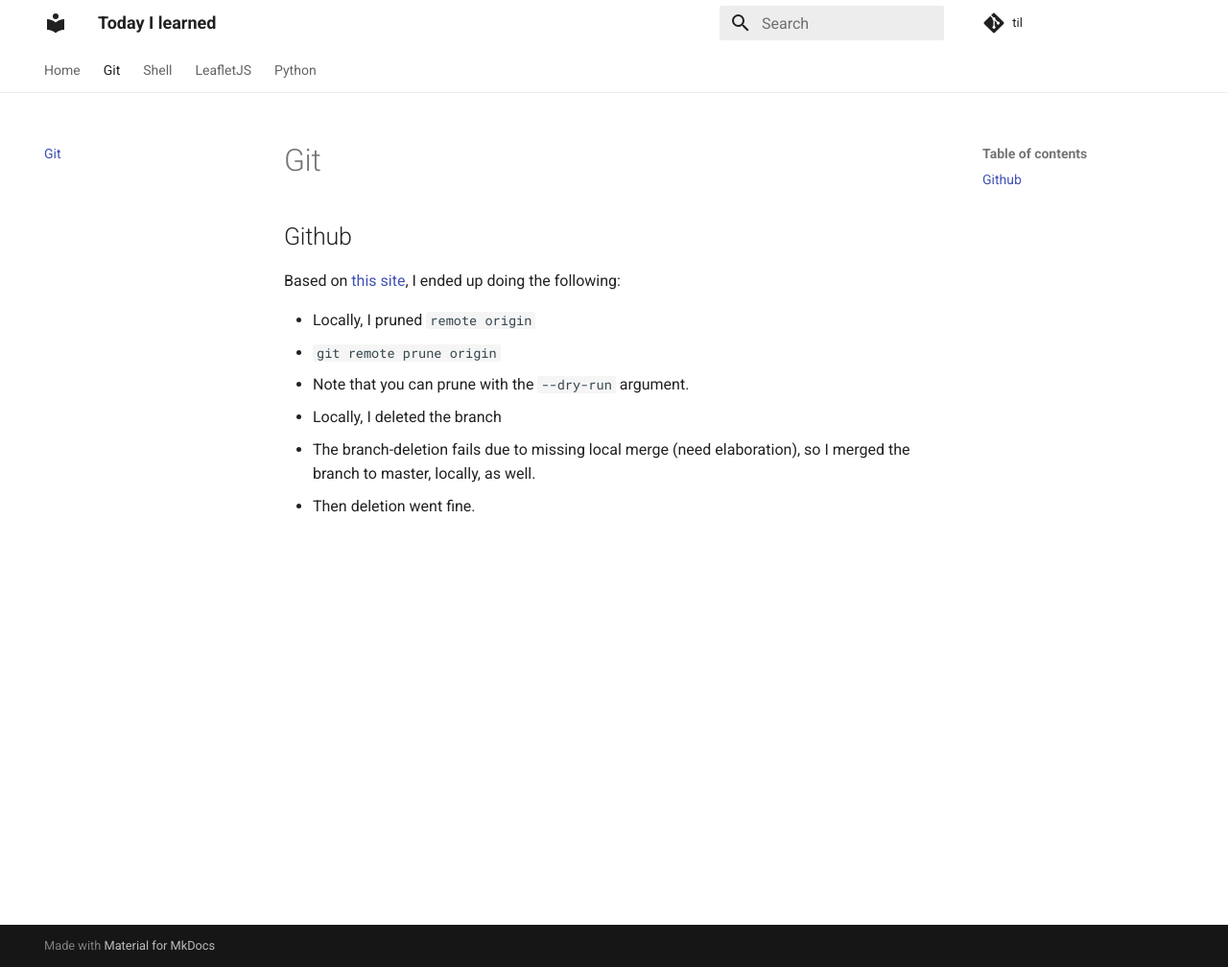
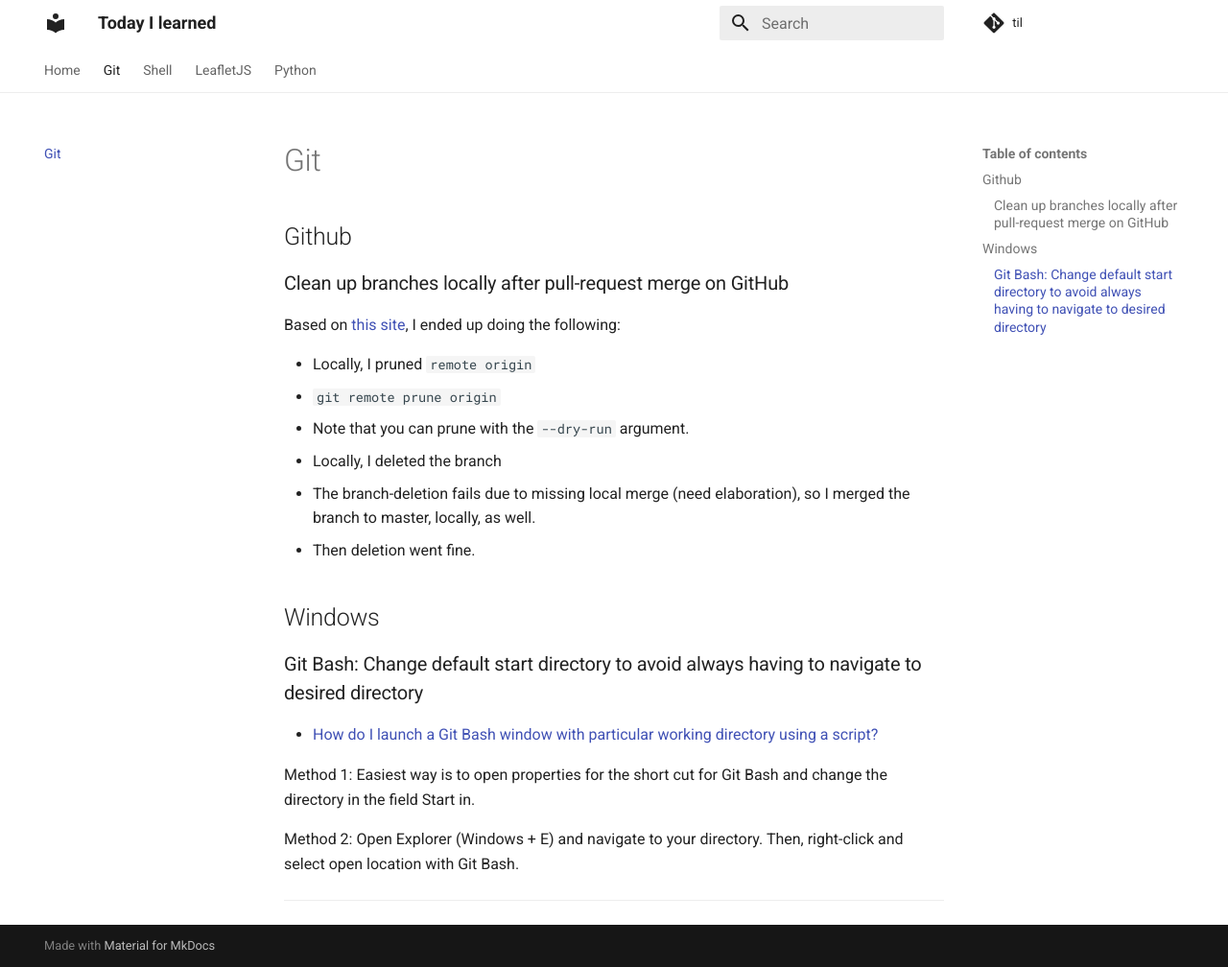
Before and after one commit to xidus/nts, an MkDocs documentation site: the page built from docs/git.md, in a window 1280 px wide and 1008 px high. Shown: the whole window at 96% size. Built offline with MkDocs 1.6.1 and Material for MkDocs 9.7.7, drawn with Linux system fonts in a browser that asks for light colours; comment, search, counter and statistics services are not loaded.

Commit message:
Update git.md

```diff
--- a/docs/git.md
+++ b/docs/git.md
@@ -1,6 +1,8 @@
 # Git
 
 ## Github
+
+### Clean up branches locally after pull-request merge on GitHub
 
 Based on [this site][clean-local-branches], I ended up doing the following:
 
@@ -12,3 +14,15 @@ Based on [this site][clean-local-branches], I ended up doing the following:
 * Then deletion went fine.
 
 [clean-local-branches]: http://www.fizerkhan.com/blog/posts/Clean-up-your-local-branches-after-merge-and-delete-in-GitHub.html
+
+## Windows
+
+### Git Bash: Change default start directory to avoid always having to navigate to desired directory
+
+*   [How do I launch a Git Bash window with particular working directory using a script?](https://stackoverflow.com/questions/19916670/how-do-i-launch-a-git-bash-window-with-particular-working-directory-using-a-scri)
+
+Method 1: Easiest way is to open properties for the short cut for Git Bash and change the directory in the field Start in.
+
+Method 2: Open Explorer (Windows + E) and navigate to your directory. Then, right-click and select open location with Git Bash.
+
+---
```
